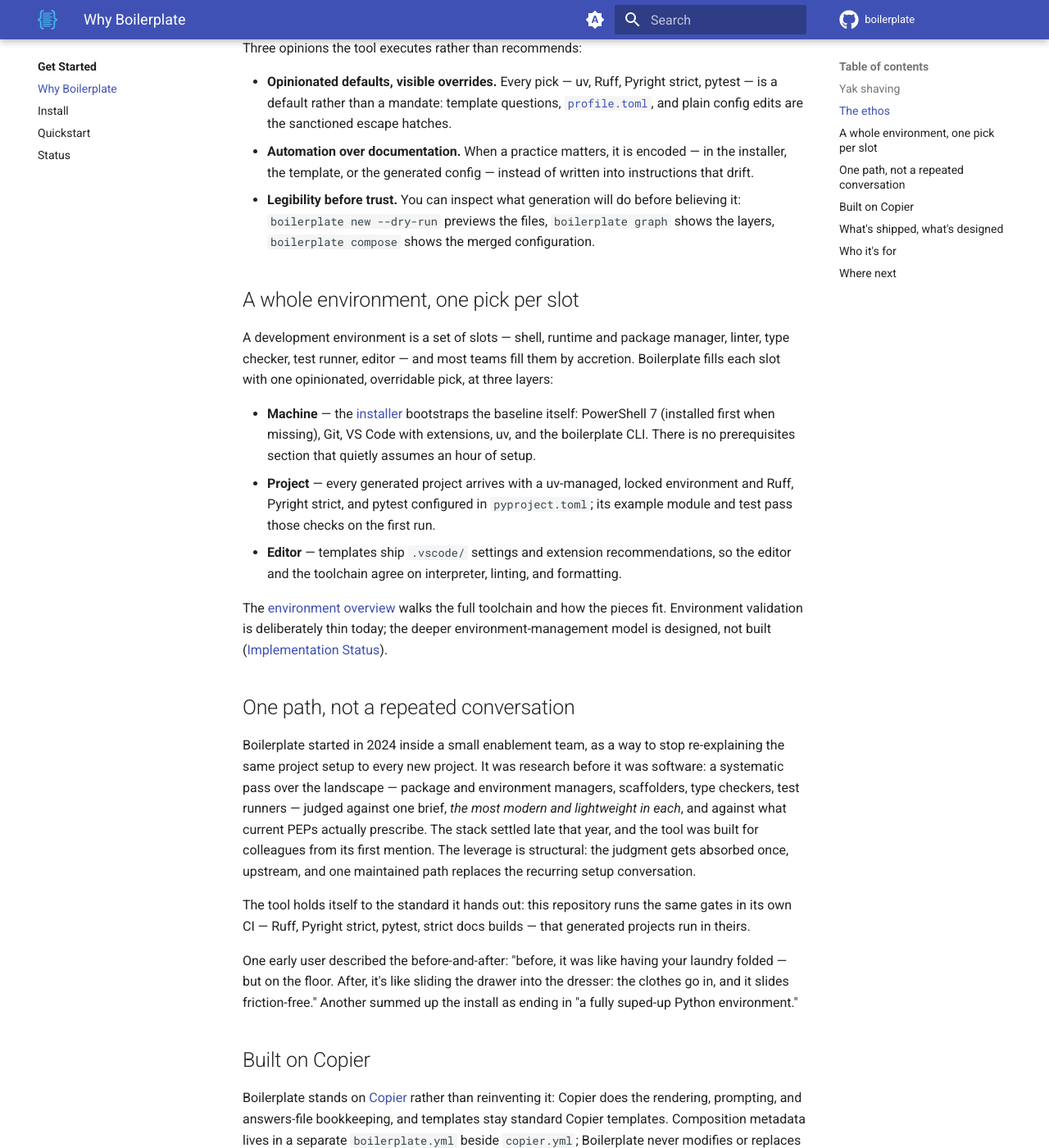
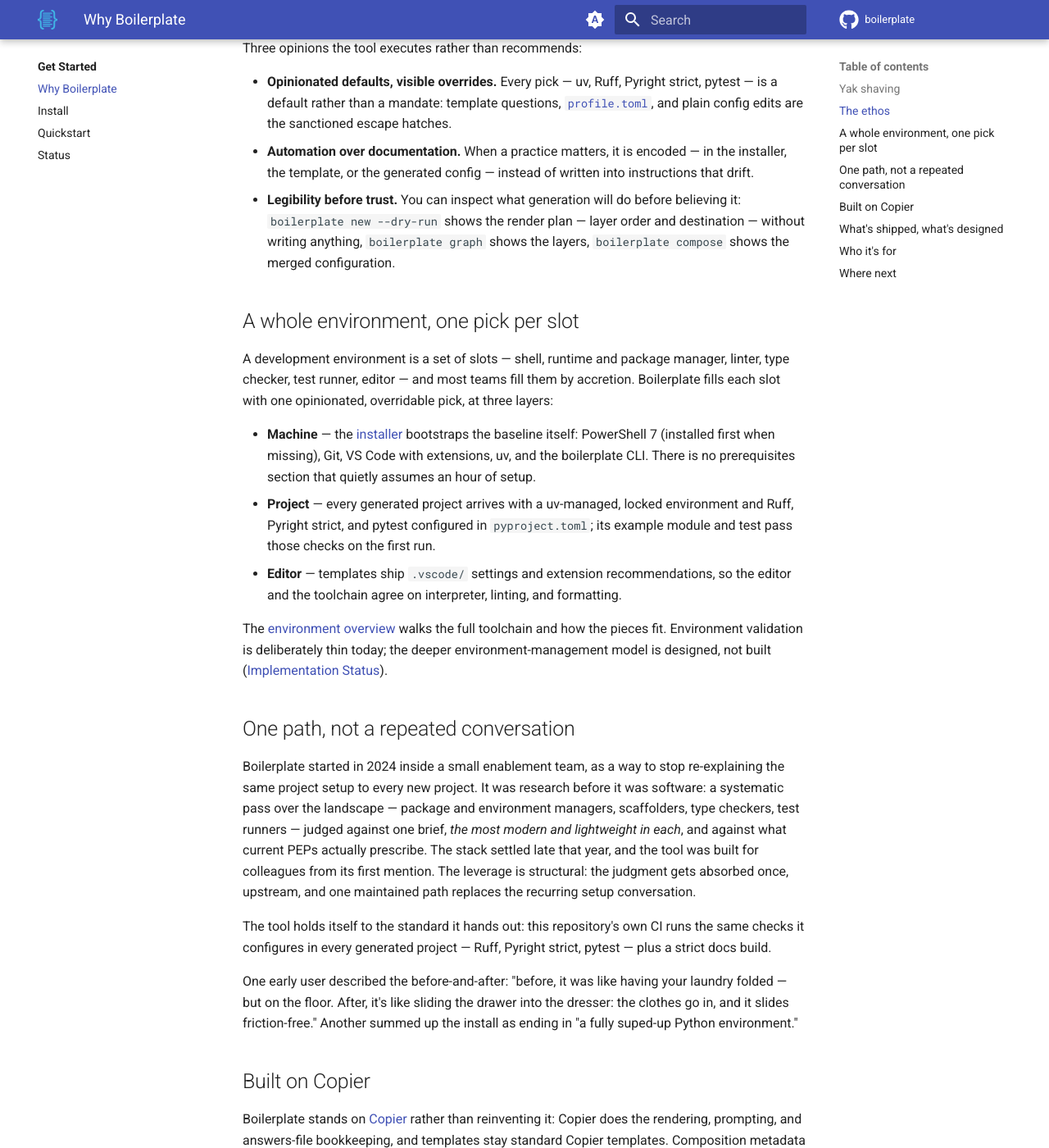
Before and after one commit to TheRealBillSiegler/boilerplate, an MkDocs documentation site: the page built from docs/why.md, in a window 1280 px wide and 1400 px high, scrolled down 1015 px. Shown: the whole window at 82% size. Built offline with MkDocs 1.6.1 and Material for MkDocs 9.7.7, drawn with Linux system fonts in a browser that asks for light colours; a script that is not in the unit is left out; comment, search, counter and statistics services are not loaded; the version menu is left out.

Commit message:
fix(docs): say what --dry-run and the repo's CI actually do

```diff
--- a/docs/why.md
+++ b/docs/why.md
@@ -27,7 +27,7 @@
 
 - **Opinionated defaults, visible overrides.** Every pick — uv, Ruff, Pyright strict, pytest — is a default rather than a mandate: template questions, [`profile.toml`](customization.md), and plain config edits are the sanctioned escape hatches.
 - **Automation over documentation.** When a practice matters, it is encoded — in the installer, the template, or the generated config — instead of written into instructions that drift.
-- **Legibility before trust.** You can inspect what generation will do before believing it: `boilerplate new --dry-run` previews the files, `boilerplate graph` shows the layers, `boilerplate compose` shows the merged configuration.
+- **Legibility before trust.** You can inspect what generation will do before believing it: `boilerplate new --dry-run` shows the render plan — layer order and destination — without writing anything, `boilerplate graph` shows the layers, `boilerplate compose` shows the merged configuration.
 
 ## A whole environment, one pick per slot
 
@@ -43,7 +43,7 @@
 
 Boilerplate started in 2024 inside a small enablement team, as a way to stop re-explaining the same project setup to every new project. It was research before it was software: a systematic pass over the landscape — package and environment managers, scaffolders, type checkers, test runners — judged against one brief, *the most modern and lightweight in each*, and against what current PEPs actually prescribe. The stack settled late that year, and the tool was built for colleagues from its first mention. The leverage is structural: the judgment gets absorbed once, upstream, and one maintained path replaces the recurring setup conversation.
 
-The tool holds itself to the standard it hands out: this repository runs the same gates in its own CI — Ruff, Pyright strict, pytest, strict docs builds — that generated projects run in theirs.
+The tool holds itself to the standard it hands out: this repository's own CI runs the same checks it configures in every generated project — Ruff, Pyright strict, pytest — plus a strict docs build.
 
 One early user described the before-and-after: "before, it was like having your laundry folded — but on the floor. After, it's like sliding the drawer into the dresser: the clothes go in, and it slides friction-free." Another summed up the install as ending in "a fully suped-up Python environment."
 
```
